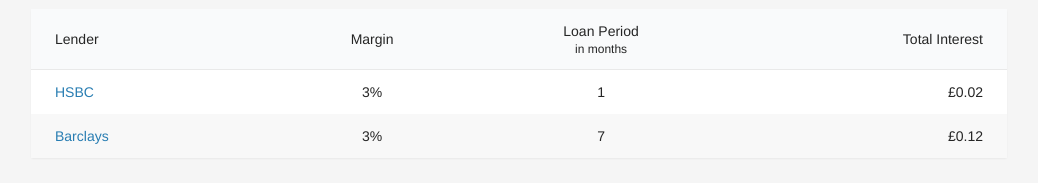
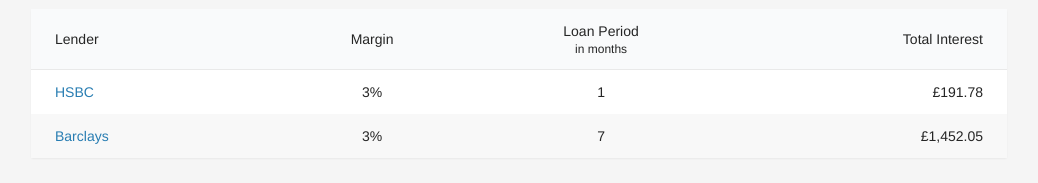
Before and after one commit to functionfirst/loan-calc, a Vue app: page / in a window 1280 px wide. Shown: the part 241-424 px from the top of the page, without its empty margins (121-1159 px from the left). Built offline with nearby package versions, Linux system fonts and the light colour scheme.

Commit message:
Update loan calculations

```diff
--- a/src/entities/loan/loan.ts
+++ b/src/entities/loan/loan.ts
@@ -34,32 +34,36 @@ export class Loan implements ILoan {
     return dailyInterestPercentage(+this.baseInterestRate)
   }
 
-  get dailyMarginPercentage (): number {
-    return dailyInterestPercentage(+this.margin)
-  }
-
   get dailyInterest (): number {
     return this.loanAmount.amount * this.dailyInterestPercentage
   }
 
   get dailyInterestWithMargin (): number {
-    return this.dailyInterest * this.dailyMarginPercentage
+    return this.dailyInterest + (this.dailyInterest * (+this.margin / 100))
+  }
+
+  get loanPeriodInDays (): number {
+    return diffInDays(this.endDate.toString(), this.startDate.toString())
+  }
+
+  get lastPayment (): IBreakdown {
+    return this.breakdown[this.breakdown.length - 1]
+  }
+
+  get totalInterest (): IMoney {
+    return this.lastPayment.interest
   }
 
   dayBreakdown (day: number): IBreakdown {
     const data = {
       interest: this.dailyInterest * day,
       withoutMargin: this.dailyInterest,
-      withMargin: this.dailyInterestWithMargin * day
+      withMargin: this.dailyInterestWithMargin
     }
 
     const dayBreakdown = new Breakdown(data, this.loanAmount.currency)
 
     return dayBreakdown
-  }
-
-  get loanPeriodInDays (): number {
-    return diffInDays(this.endDate.toString(), this.startDate.toString())
   }
 
   calculateBreakdown (): IBreakdown[] {
@@ -73,12 +77,4 @@ export class Loan implements ILoan {
 
     return breakdown
   }
-
-  get lastPayment (): IBreakdown {
-    return this.breakdown[this.breakdown.length - 1]
-  }
-
-  get totalInterest (): IMoney {
-    return this.lastPayment.withMargin
-  }
 }
```
